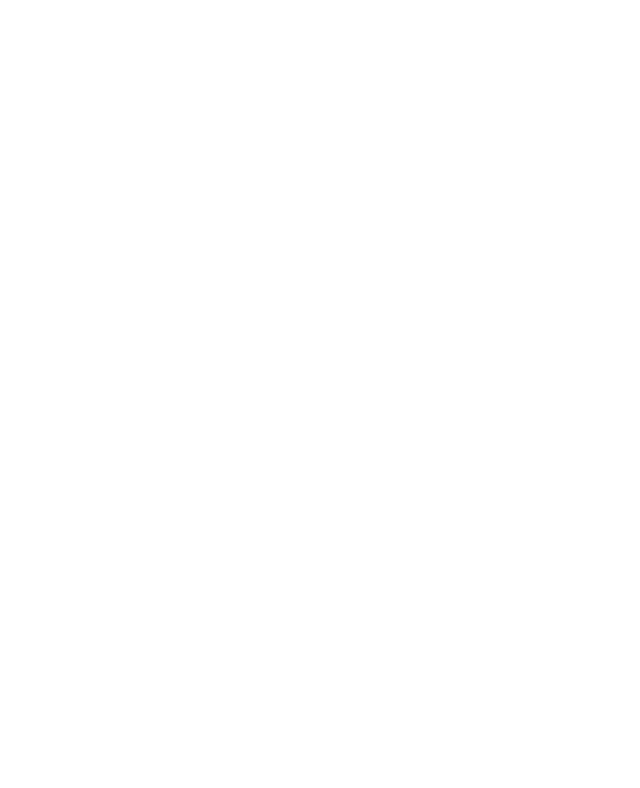
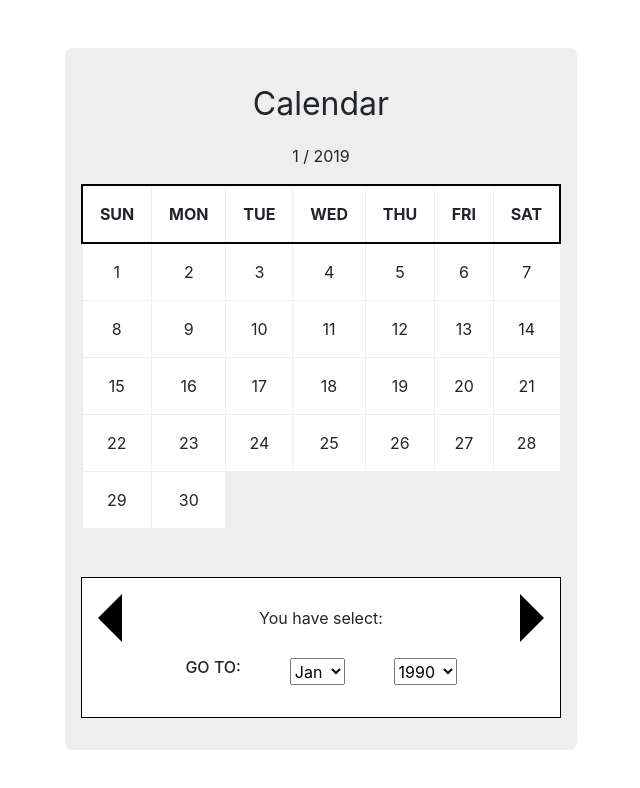
Before and after one commit to eshwor/CALENDAR, a plain HTML site: page index.html in a window 1280 px wide. Shown: the whole page, without its empty margins (319-959 px from the left). Drawn offline with nearby package versions, Linux system fonts and the light colour scheme.

Commit message:
Desing Simple Calendar Template

```diff
--- a/index.html
+++ b/index.html
@@ -2,9 +2,145 @@
 <html lang="en" dir="ltr">
   <head>
     <meta charset="utf-8">
+    <meta name="viewport" content="width=device-width, initial-scale=1.0">
+    <!-- BootStrap CDN Link -->
+    <link href="https://stackpath.bootstrapcdn.com/bootstrap/4.2.1/css/bootstrap.min.css" rel="stylesheet" integrity="sha384-GJzZqFGwb1QTTN6wy59ffF1BuGJpLSa9DkKMp0DgiMDm4iYMj70gZWKYbI706tWS" crossorigin="anonymous">
+    <!-- Custom Stylesheet -->
+    <link rel="stylesheet" href="style.css">
     <title>Calendar Project</title>
   </head>
   <body>
 
+    <div class="main-wrapper">
+      <header>Calendar</header>
+      <p style="text-align:center;" id="monthAndYear"></p>
+      <table>
+        <thead>
+          <tr>
+            <th>SUN</th>
+            <th>MON</th>
+            <th>TUE</th>
+            <th>WED</th>
+            <th>THU</th>
+            <th>FRI</th>
+            <th>SAT</th>
+          </tr>
+        </thead>
+        <tbody id="main-Calendar">
+          <tr>
+            <td>1</td>
+            <td>2</td>
+            <td>3</td>
+            <td>4</td>
+            <td>5</td>
+            <td>6</td>
+            <td>7</td>
+          </tr>
+          <tr>
+            <td>8</td>
+            <td>9</td>
+            <td>10</td>
+            <td>11</td>
+            <td>12</td>
+            <td>13</td>
+            <td>14</td>
+          </tr>
+          <tr>
+            <td>15</td>
+            <td>16</td>
+            <td>17</td>
+            <td>18</td>
+            <td>19</td>
+            <td>20</td>
+            <td>21</td>
+          </tr>
+          <tr>
+            <td>22</td>
+            <td>23</td>
+            <td>24</td>
+            <td>25</td>
+            <td>26</td>
+            <td>27</td>
+            <td>28</td>
+          </tr>
+          <tr>
+            <td>29</td>
+            <td>30</td>
+          </tr>
+        </tbody>
+      </table>
+      <div class="bottom">
+        <!-- ARROWS -->
+        <div class="arrow-wrapper">
+          <div class="arrow-left" id="left-arrow"></div>
+            <div class="message-box">
+              <p class="no-margin">You have select: </p>
+            </div>
+          <div class="arrow-right" id="right-arrow"></div>
+        </div>
+
+        <!--USER INPUT FIELD  -->
+        <div class="user-wrapper">
+          <h6>GO TO:</h6>
+          <select class="month-select" name="" id="month">
+            <option value="1">Jan</option>
+            <option value="2">Feb</option>
+            <option value="3">Mar</option>
+            <option value="4">Apr</option>
+            <option value="5">May</option>
+            <option value="6">Jun</option>
+            <option value="7">Jul</option>
+            <option value="8">Aug</option>
+            <option value="9">Sep</option>
+            <option value="10">Oct</option>
+            <option value="11">Nov</option>
+            <option value="12">Dec</option>
+          </select>
+          <select class="year-select" name="" id="year">
+            <option value=1990>1990</option>
+            <option value=1991>1991</option>
+            <option value=1992>1992</option>
+            <option value=1993>1993</option>
+            <option value=1994>1994</option>
+            <option value=1995>1995</option>
+            <option value=1996>1996</option>
+            <option value=1997>1997</option>
+            <option value=1998>1998</option>
+            <option value=1999>1999</option>
+            <option value=2000>2000</option>
+            <option value=2001>2001</option>
+            <option value=2002>2002</option>
+            <option value=2003>2003</option>
+            <option value=2004>2004</option>
+            <option value=2005>2005</option>
+            <option value=2006>2006</option>
+            <option value=2007>2007</option>
+            <option value=2008>2008</option>
+            <option value=2009>2009</option>
+            <option value=2010>2010</option>
+            <option value=2011>2011</option>
+            <option value=2012>2012</option>
+            <option value=2013>2013</option>
+            <option value=2014>2014</option>
+            <option value=2015>2015</option>
+            <option value=2016>2016</option>
+            <option value=2017>2017</option>
+            <option value=2018>2018</option>
+            <option value=2019>2019</option>
+            <option value=2020>2020</option>
+            <option value=2021>2021</option>
+            <option value=2022>2022</option>
+            <option value=2023>2023</option>
+            <option value=2024>2024</option>
+            <option value=2025>2025</option>
+          </select>
+        </div>
+
+      </div>
+    </div>
+
+
   </body>
+  <!-- Custom Script File -->
+  <script type="text/javascript" src="script.js"></script>
 </html>
--- /dev/null
+++ b/script.js
@@ -0,0 +1,14 @@
+/**
+  Custom Script File
+*/
+
+const today = new Date();
+const currentMonth = today.getMonth();
+const currentYear = today.getFullYear();
+const selectYear = document.querySelector('#year');
+const selectMonth = document.querySelector('#month');
+
+const months = ["Jan", "Feb", "Mar", "Apr", "May", "Jun", "Jul", "Aug", "Sep", "Oct", "Nov", "Dec"];
+
+const monthAndYear = document.querySelector('#monthAndYear');
+monthAndYear.innerHTML = currentMonth + 1 + " / " + currentYear; //start month from 1 - 12
--- /dev/null
+++ b/stylesheet.scss
@@ -0,0 +1,91 @@
+/**
+  CALENDAR MAIN STYLE GOES HERE
+  CREATED BY ISHWOR
+  FRONT END DEVELOPER
+*/
+
+
+/**
+DEFINE VAR IN HERE
+*/
+
+$white: #FFF;
+$black: #000;
+$lightGray: #EEE;
+$blue: blue;
+$orange: orange;
+
+/**************************************************/
+//Useful class:
+.no-padding { padding: 0; }
+.no-margin { margin: 0; }
+
+/**************************************************/
+
+.main-wrapper {
+  background-color: $lightGray;
+  max-width: 32rem;
+  margin: 3rem auto;
+  padding: 1rem;
+  border-radius: 0.5rem;
+}
+
+//HEADER
+header {
+  text-align: center;
+  font-size: 2rem;
+  padding: 1rem;
+}//header end
+
+//TABLE
+table {
+  width: 100%;
+  height: auto;
+
+  thead{ border: 2px solid $black; }
+
+  th,td {
+    background: $white;
+    border: 1px solid $lightGray;
+    padding: 1rem;
+    text-align: center;
+  }
+}//table end
+
+//FOOTER
+.bottom {
+  border: 1px solid $black;
+  background: $white;
+  padding: 1rem;
+  margin: 3rem 0 1rem 0;
+
+  .arrow-wrapper {
+    display: flex;
+    justify-content: space-between;
+    align-items: center;
+  }
+
+  .arrow-right {
+    width: 0;
+    height: 0;
+    border-top: 1.5rem solid transparent;
+    border-bottom: 1.5rem solid transparent;
+    border-left: 1.5rem solid $black;
+  }
+  .arrow-left {
+    width: 0;
+    height: 0;
+    border-top: 1.5rem solid transparent;
+    border-bottom: 1.5rem solid transparent;
+    border-right:1.5rem solid $black;
+  }
+}//Bottom end
+
+//USER WRAPPER
+.user-wrapper {
+  display: flex;
+  justify-content: space-around;
+  max-width: 20rem;
+  margin: 1rem auto;
+  h5,h6, select { display: inline-block; }
+}
```
Also changed, not shown: style.css (added), 2 other files.
